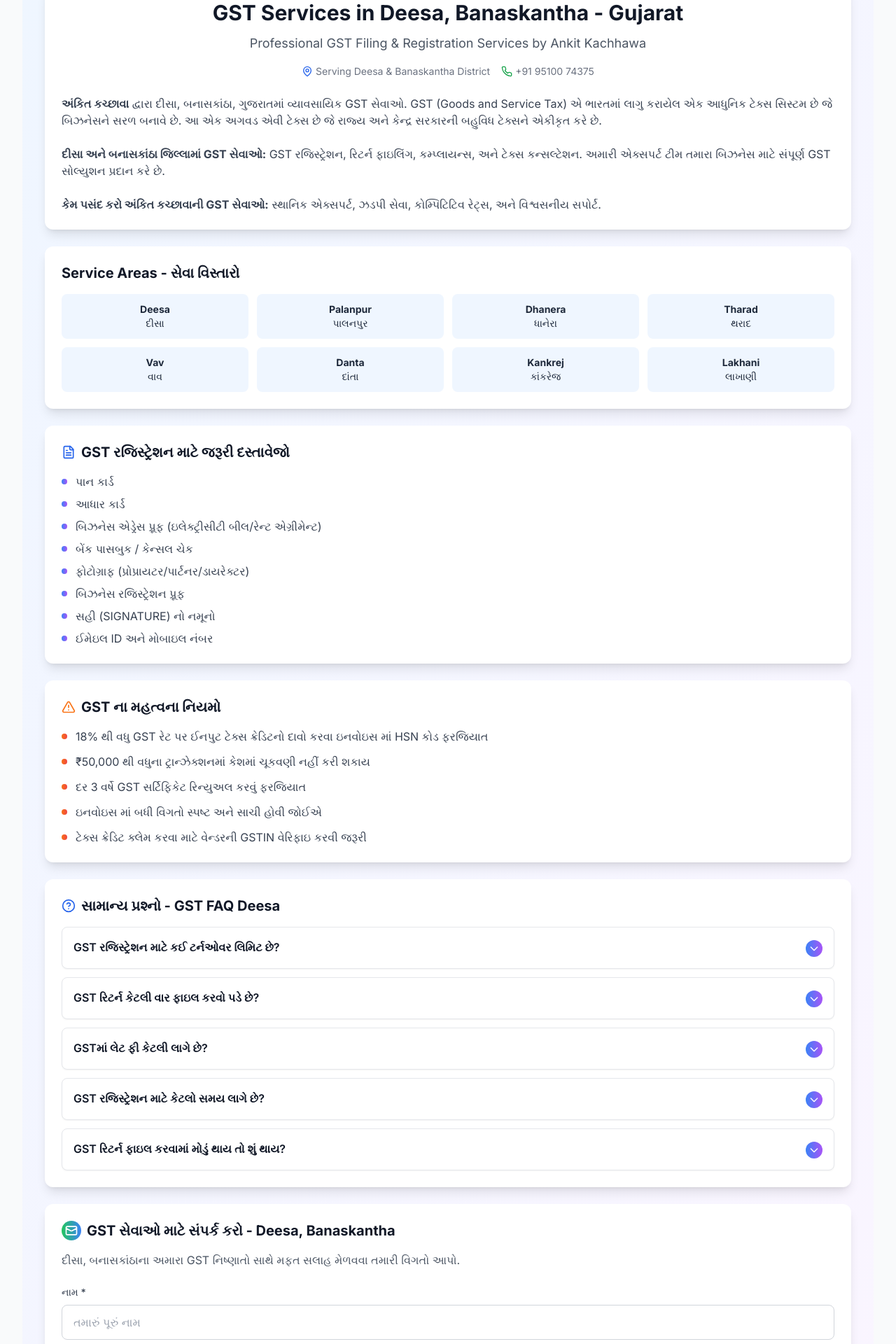
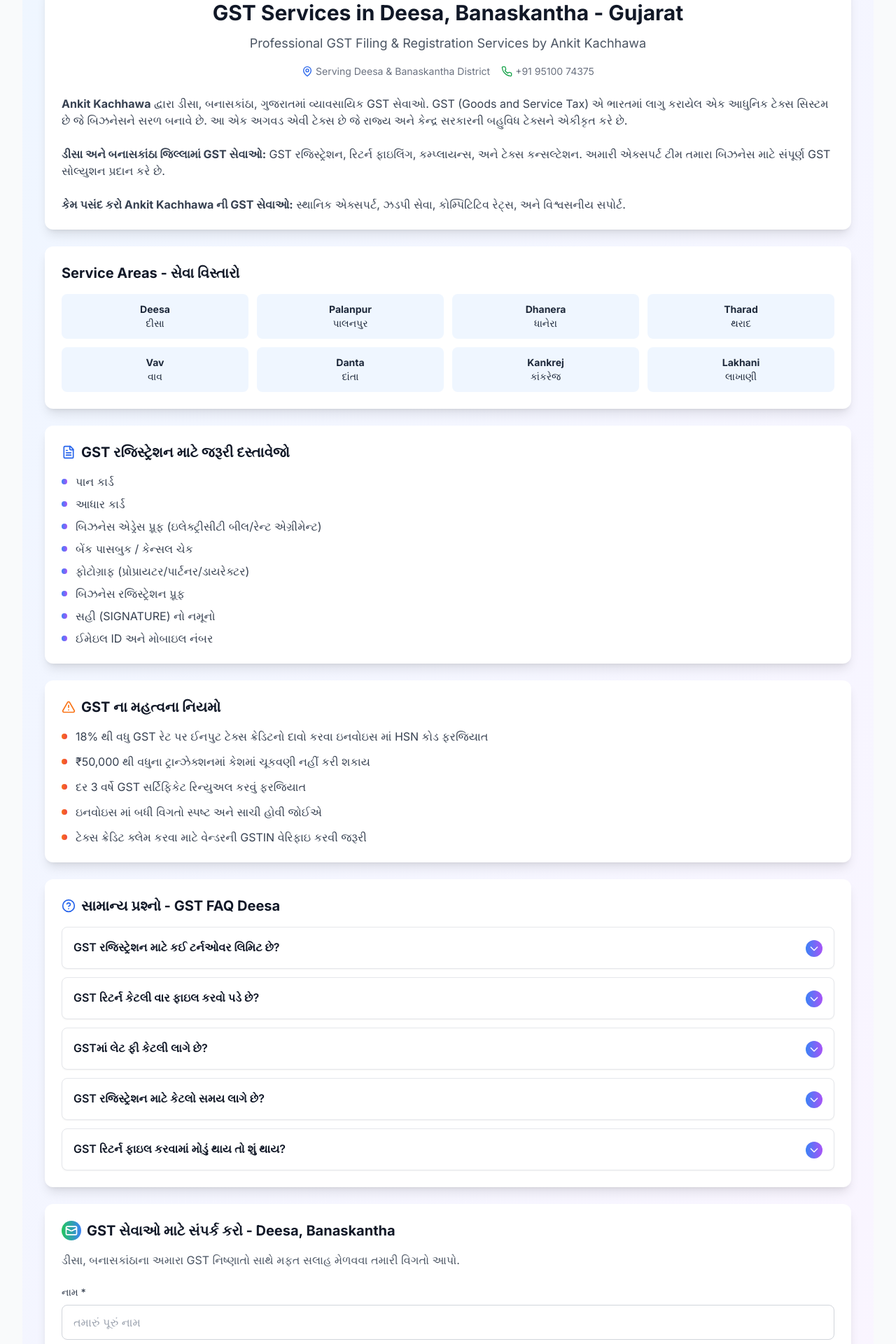
Before and after one commit to AnkitKachhawa1/aaaa, a React (Vite) app: page /gst in a window 1280 px wide. Shown: the part 280-2200 px from the top of the page at 70% size. Built offline with nearby package versions, Linux system fonts and the light colour scheme.

Commit message:
Update GSTPage.tsx

```diff
--- a/src/pages/GSTPage.tsx
+++ b/src/pages/GSTPage.tsx
@@ -144,14 +144,14 @@ const GSTPage = () => {
           </div>
 
           <p className="text-gray-700 text-sm sm:text-base leading-relaxed">
-            <strong>અંકિત કચ્છાવા</strong> દ્વારા દીસા, બનાસકાંઠા, ગુજરાતમાં વ્યાવસાયિક GST સેવાઓ.
+            <strong>Ankit Kachhawa</strong> દ્વારા ડીસા, બનાસકાંઠા, ગુજરાતમાં વ્યાવસાયિક GST સેવાઓ.
             GST (Goods and Service Tax) એ ભારતમાં લાગુ કરાયેલ એક આધુનિક ટેક્સ સિસ્ટમ છે જે બિઝનેસને સરળ બનાવે છે.
             આ એક અગવડ એવી ટેક્સ છે જે રાજ્ય અને કેન્દ્ર સરકારની બહુવિધ ટેક્સને એકીકૃત કરે છે.
             <br /><br />
-            <strong>દીસા અને બનાસકાંઠા જિલ્લામાં GST સેવાઓ:</strong> GST રજિસ્ટ્રેશન, રિટર્ન ફાઇલિંગ, કમ્પ્લાયન્સ, અને ટેક્સ કન્સલ્ટેશન.
+            <strong>ડીસા અને બનાસકાંઠા જિલ્લામાં GST સેવાઓ:</strong> GST રજિસ્ટ્રેશન, રિટર્ન ફાઇલિંગ, કમ્પ્લાયન્સ, અને ટેક્સ કન્સલ્ટેશન.
             અમારી એક્સપર્ટ ટીમ તમારા બિઝનેસ માટે સંપૂર્ણ GST સોલ્યુશન પ્રદાન કરે છે.
             <br /><br />
-            <strong>કેમ પસંદ કરો અંકિત કચ્છાવાની GST સેવાઓ:</strong> સ્થાનિક એક્સપર્ટ, ઝડપી સેવા, કોમ્પિટિટિવ રેટ્સ, અને વિશ્વસનીય સપોર્ટ.
+            <strong>કેમ પસંદ કરો Ankit Kachhawa ની GST સેવાઓ:</strong> સ્થાનિક એક્સપર્ટ, ઝડપી સેવા, કોમ્પિટિટિવ રેટ્સ, અને વિશ્વસનીય સપોર્ટ.
           </p>
         </div>
 
@@ -247,7 +247,7 @@ const GSTPage = () => {
               GST સેવાઓ માટે સંપર્ક કરો - Deesa, Banaskantha
             </h2>
             <p className="text-gray-600 mb-6 text-sm sm:text-base">
-              દીસા, બનાસકાંઠાના અમારા GST નિષ્ણાતો સાથે મફત સલાહ મેળવવા તમારી વિગતો આપો.
+              ડીસા, બનાસકાંઠાના અમારા GST નિષ્ણાતો સાથે મફત સલાહ મેળવવા તમારી વિગતો આપો.
             </p>
 
             <div className="space-y-4">
```
